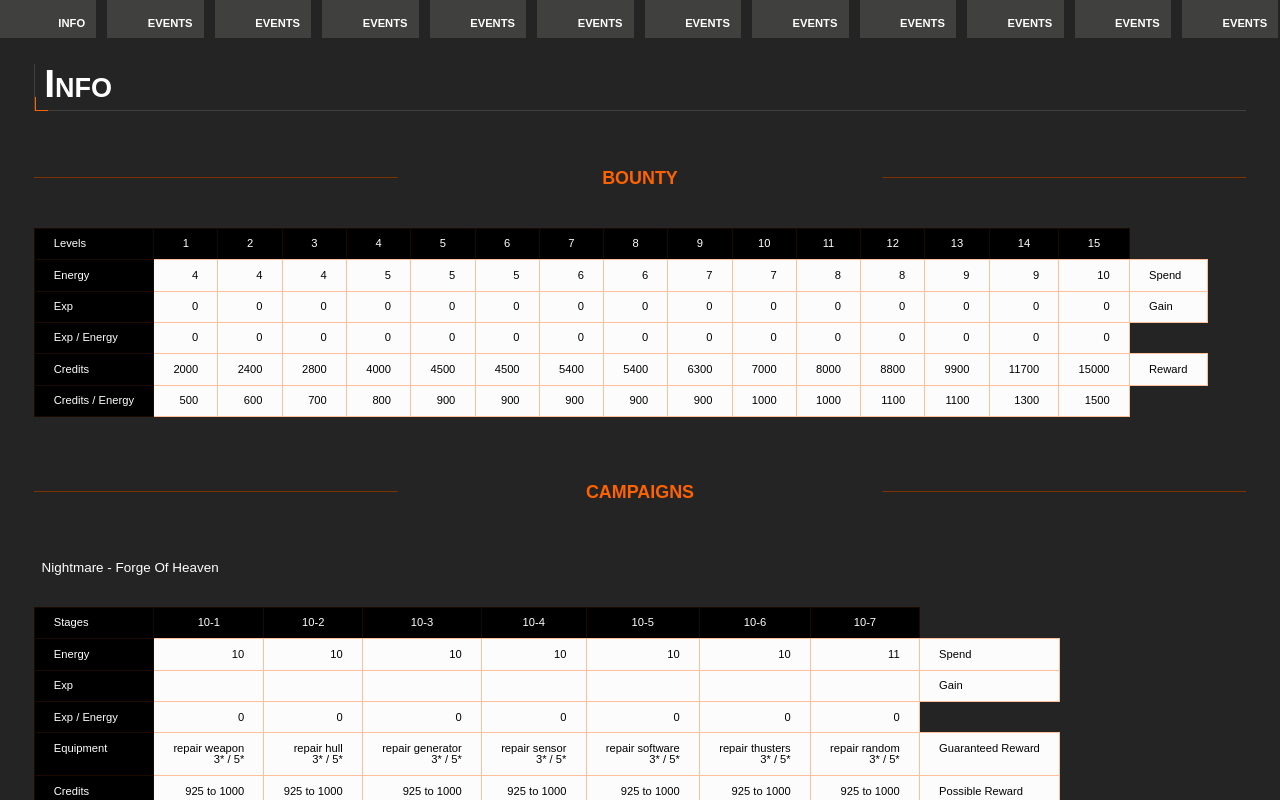
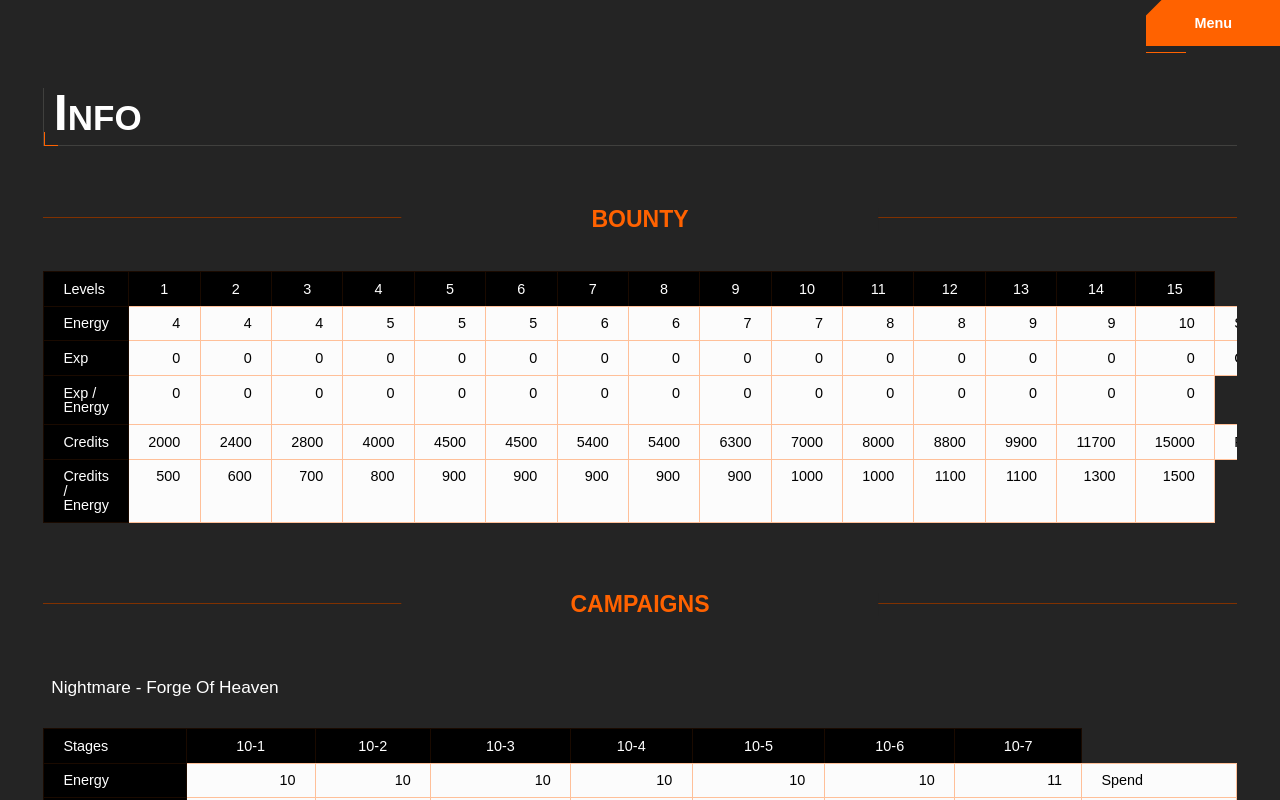
Before and after one commit to ff2005/frontiers, a React (Create React App) app: page / in a window 1280 px wide. Shown: the top 800 px of the page. Built offline with nearby package versions, Linux system fonts and the light colour scheme.

Commit message:
Put in place menu

```diff
--- a/src/components/layout/index.tsx
+++ b/src/components/layout/index.tsx
@@ -1,78 +1,60 @@
+import { useCallback, useState } from "react";
 import { Navigation } from "../navigation";
+import { cn } from "../ui/helpers";
 import "./styles.scss";
 
 const Header = () => {
+  const [active, setActive] = useState(false);
+
+  const toggle = useCallback(() => setActive((active) => !active), []);
+
+  const hide = useCallback(() => setActive(false), []);
+
   return (
     <div className="layout-header">
-      <Navigation.Link path="/info">
-        Info
-      </Navigation.Link>
-      <Navigation.Link path="/events">
-        Events
-      </Navigation.Link>
-      <Navigation.Link path="/events">
-        Events
-      </Navigation.Link>
-      <Navigation.Link path="/events">
-        Events
-      </Navigation.Link>
-      <Navigation.Link path="/events">
-        Events
-      </Navigation.Link>
-      <Navigation.Link path="/events">
-        Events
-      </Navigation.Link>
-      <Navigation.Link path="/events">
-        Events
-      </Navigation.Link>
-      <Navigation.Link path="/events">
-        Events
-      </Navigation.Link>
-      <Navigation.Link path="/events">
-        Events
-      </Navigation.Link>
-      <Navigation.Link path="/events">
-        Events
-      </Navigation.Link>
-      <Navigation.Link path="/events">
-        Events
-      </Navigation.Link>
-      <Navigation.Link path="/events">
-        Events
-      </Navigation.Link>
-      <Navigation.Link path="/events">
-        Events
-      </Navigation.Link>
-      <Navigation.Link path="/events">
-        Events
-      </Navigation.Link>
-      <Navigation.Link path="/events">
-        Events
-      </Navigation.Link>
+      <div
+        className={cn("layout-header-menu", {
+          "layout-header-menu--active": active,
+        })}
+        onClick={hide}
+      >
+        <Navigation.Link path="">Info</Navigation.Link>
+        <Navigation.Link path="/events">Events</Navigation.Link>
+        <Navigation.Link path="/events1">Events</Navigation.Link>
+        <Navigation.Link path="/events2">Events</Navigation.Link>
+        <Navigation.Link path="/events3">Events</Navigation.Link>
+        <Navigation.Link path="/events4">Events</Navigation.Link>
+        <Navigation.Link path="/events5">Events</Navigation.Link>
+        <Navigation.Link path="/events6">Events</Navigation.Link>
+        <Navigation.Link path="/events7">Events</Navigation.Link>
+        <Navigation.Link path="/events8">Events</Navigation.Link>
+        <Navigation.Link path="/events9">Events</Navigation.Link>
+        <Navigation.Link path="/events10">Events</Navigation.Link>
+        <Navigation.Link path="/events11">Events</Navigation.Link>
+        <Navigation.Link path="/events12">Events</Navigation.Link>
+        <Navigation.Link path="/events13">Events</Navigation.Link>
+      </div>
+      <div className="layout-header-action" onClick={toggle}>
+        <div className="layout-header-action-content">Menu</div>
+      </div>
     </div>
   );
 };
 
 const Footer = () => {
-  return (
-    <div className="layout-footer">
-      footer
-    </div>
-  )
+  return <div className="layout-footer">footer</div>;
+};
+
+export interface LayoutProps {
+  children: any;
 }
 
-export interface LayoutProps {
-  children: any
-}
-
-export const Layout: React.FC<LayoutProps> = ({children}) => {
+export const Layout: React.FC<LayoutProps> = ({ children }) => {
   return (
     <div className="layout">
-      <div className="layout-content">
-        {children}
-      </div>
+      <div className="layout-content">{children}</div>
       <Footer />
       <Header />
     </div>
-  )
-}
+  );
+};
--- a/src/components/layout/styles.scss
+++ b/src/components/layout/styles.scss
@@ -3,19 +3,84 @@
 .layout {
   .layout-header {
     position: fixed;
-    display: flex;
-    flex-direction: row;
-    flex-wrap: nowrap;
-    overflow-x: auto;
     top: 0;
     left: 0;
+    bottom: 0;
+    right: 0;
     width: 100%;
-    background-color: t.color(back);
+    height: 100%;
+
+    .layout-header-menu {
+      position: absolute;
+      top: 0;
+      left: 0;
+      opacity: 0;
+      width: 0;
+      bottom: 0;
+      display: flex;
+      flex-direction: column;
+      justify-content: flex-start;
+      align-items: flex-start;
+      background-color: rgba(t.color(back), 0.9);
+      padding: 1rem 0;
+      overflow-y: auto;
+      transition: all 0.15s ease-in-out;
+
+      &.layout-header-menu--active {
+        opacity: 1;
+        width: 100%;
+      }
+    }
+
+    .layout-header-action {
+      z-index: 0;
+      position: absolute;
+      top: 0;
+      right: 0;
+      cursor: default;
+
+      &::after {
+        z-index: -1;
+        content: "";
+        position: absolute;
+        bottom: 0;
+        left: 0;
+        width: 30%;
+        margin-bottom: -0.4rem;
+        border-bottom: 0.1rem solid t.color(main);
+      }
+    }
+
+    .layout-header-action-content {
+      position: relative;
+      padding: 1rem 3rem;
+      overflow: hidden;
+      font-weight: bold;
+
+      &::before {
+        z-index: -1;
+        content: "";
+        position: absolute;
+        background-color: t.color(main);
+        top: 0;
+        left: 0;
+        margin-left: -9.8rem;
+        width: 300%;
+        height: 300%;
+        transform: rotate(-45deg);
+
+      }
+    }
+
+    .navigation-link {
+      margin: 0.4rem 0;
+    }
   }
 
   .layout-content {
-    margin-top: 4rem;
+    padding-top: 4rem;
     display: block;
+    min-height: calc(100vh - 13rem);
   }
 
   .layout-footer {
--- a/src/components/navigation/styles.scss
+++ b/src/components/navigation/styles.scss
@@ -1,13 +1,13 @@
 @use "../ui/styles/modules/theme.scss" as t;
 
 .navigation-link {
+  z-index: 0;
   display: inline-block;
   position: relative;
-  padding: 1.6em 1em 0.8em 1.6em;
+  padding: 1.4rem 1rem 0.6rem 1.6rem;
   cursor: pointer;
-  background-color: t.color(gray);
   color: #fff;
-  min-width: 6em;
+  min-width: 12rem;
   text-align: right;
   text-transform: uppercase;
   font-size: 100%;
@@ -15,15 +15,32 @@
   margin-right: 1em;
   transition: all 0.15s ease-in;
 
+  &::before {
+    z-index: -1;
+    content: '';
+    display: inline-block;
+    position: absolute;
+    top: 0;
+    left: 0;
+    right: 0.4rem;
+    bottom: 0;
+    background-color: t.color(gray);
+  }
+
   &.navigation-link--selected {
-    background-color: t.color(main);
+    &::before {
+      background-color: t.color(main);
+    }
     &::after {
+      z-index: -1;
       content: '';
-      border-left: 0.3em solid t.color(gray);
+      display: inline-block;
       position: absolute;
       top: 0;
-      right: 0.4em;
-      height: 100%;
+      left: calc(100% - 0.2rem);
+      right: 0;
+      bottom: 0;
+      background-color: t.color(main);
     }
   }
 }
--- a/src/components/ui/styles/typography.scss
+++ b/src/components/ui/styles/typography.scss
@@ -1,7 +1,7 @@
 @use "./modules/theme.scss" as t;
 
 body {
-  font-size: 0.7em;
+  font-size: 0.9rem;
   font-weight: normal;
   font-family: Arial, Helvetica, sans-serif;
   line-height: 100%;
@@ -52,6 +52,7 @@ h1, .h1 {
 }
 
 h2, .h2 {
+  z-index: 0;
   padding: 0 1.5rem;
   margin: 1.5rem 0 2.5rem 0;
   font-size: 160%;
```
